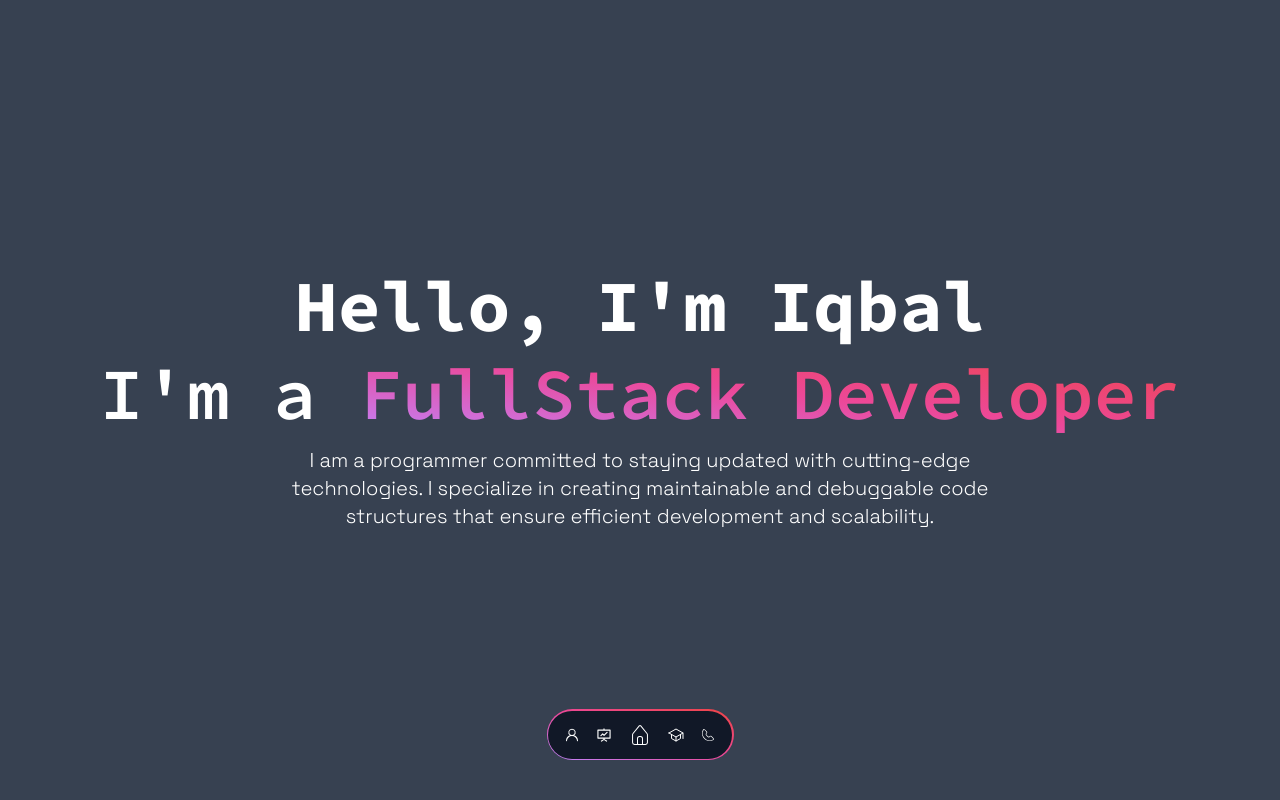
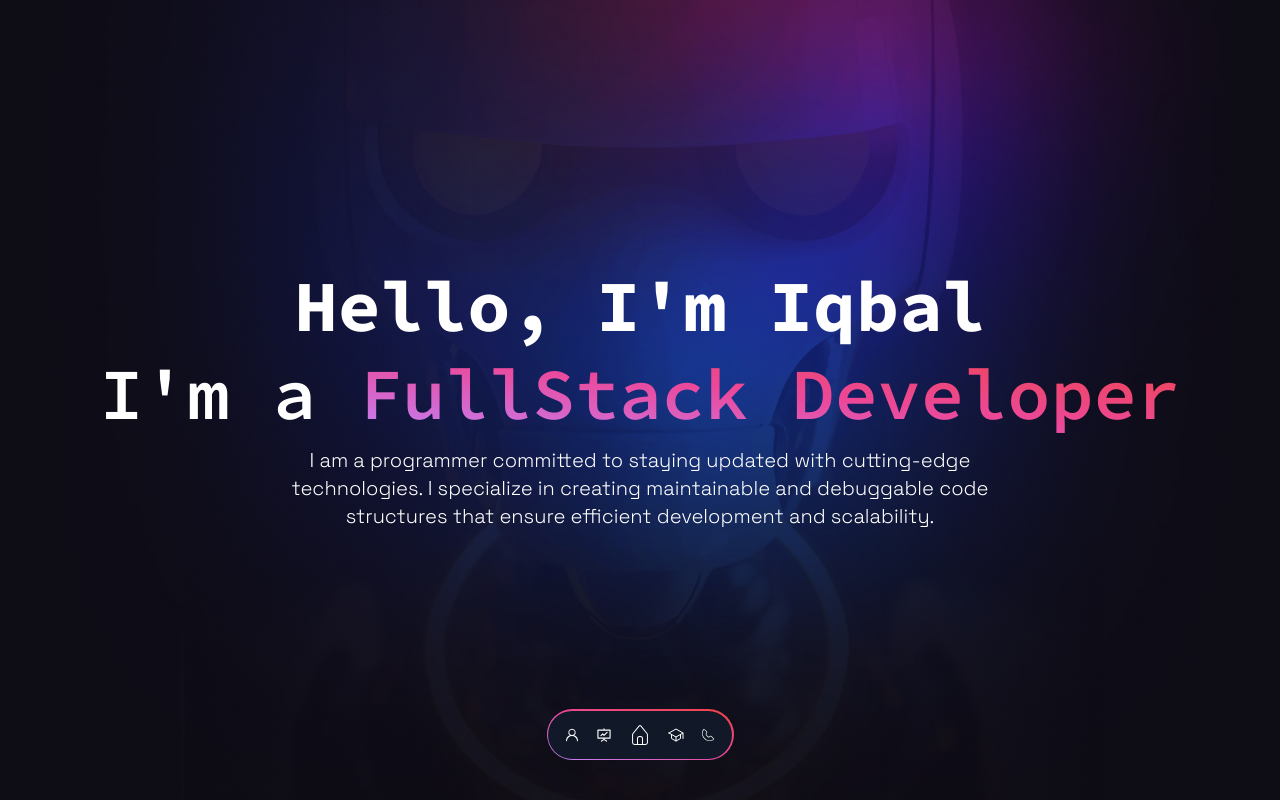
Before and after one commit to iqbalmdd/my-site, a React (Vite) app: page / in a window 1280 px wide. Shown: the top 800 px of the page. Built offline with nearby package versions, Linux system fonts and the light colour scheme.

Commit message:
[HOME] add background

```diff
--- a/src/components/Home.jsx
+++ b/src/components/Home.jsx
@@ -1,10 +1,15 @@
 import React from "react";
+import backgroundImage from "../assets/hero-background.jpg"
 
 const Home = () => {
   return (
     <section
       id="home"
-      className="h-screen flex flex-col items-center justify-center bg-gray-700 text-center"
+      className="h-screen flex flex-col items-center justify-center text-center" style={{
+        backgroundImage: `url(${backgroundImage})`,
+        backgroundSize: "cover",
+        backgroundPosition: "center",
+      }}
     >
       <h1 className="text-3xl sm:text-7xl font-code font-bold mb-4">
         Hello, I'm Iqbal
```
Also changed, not shown: src/assets/hero-background.jpg (added).
